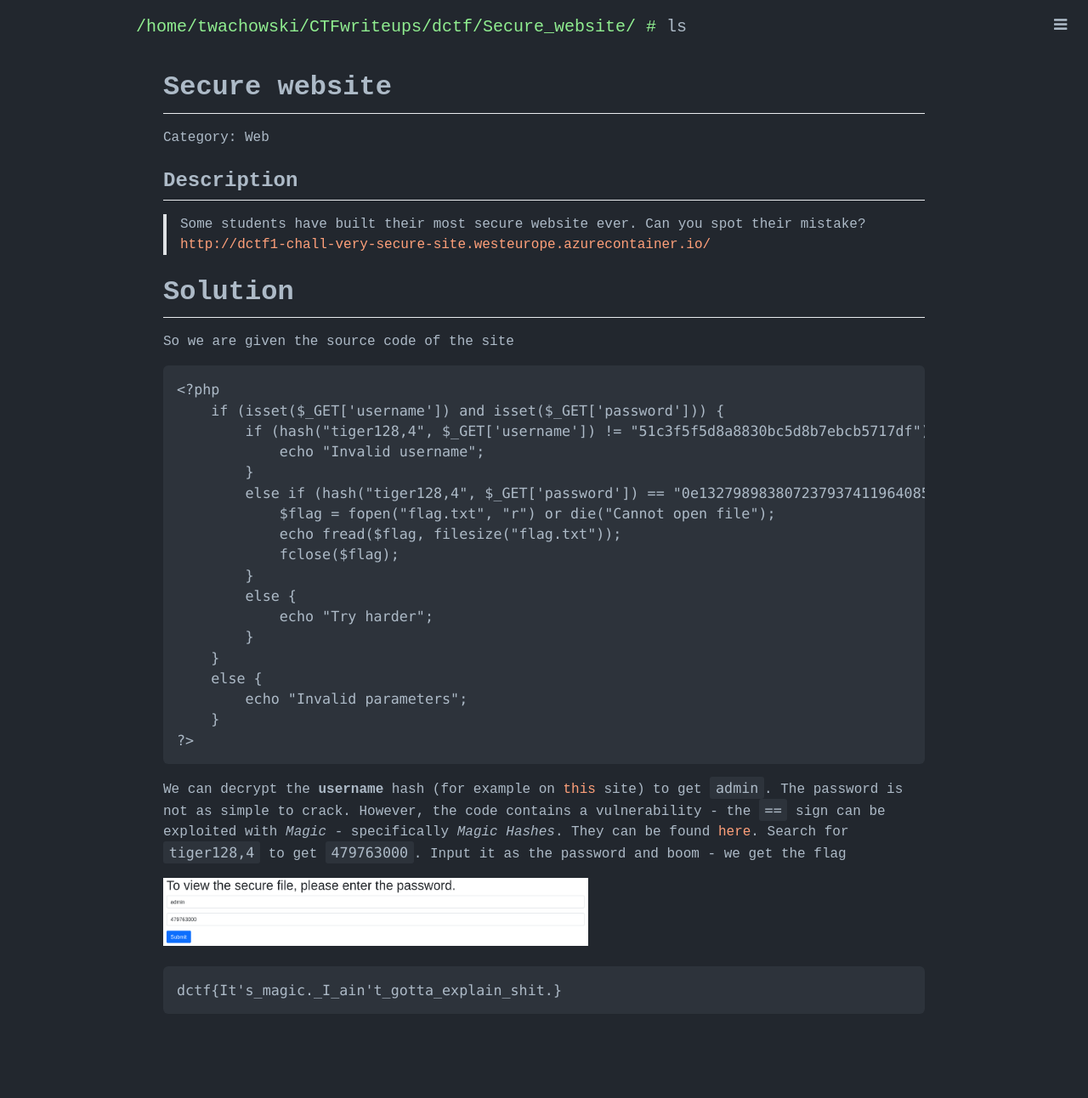
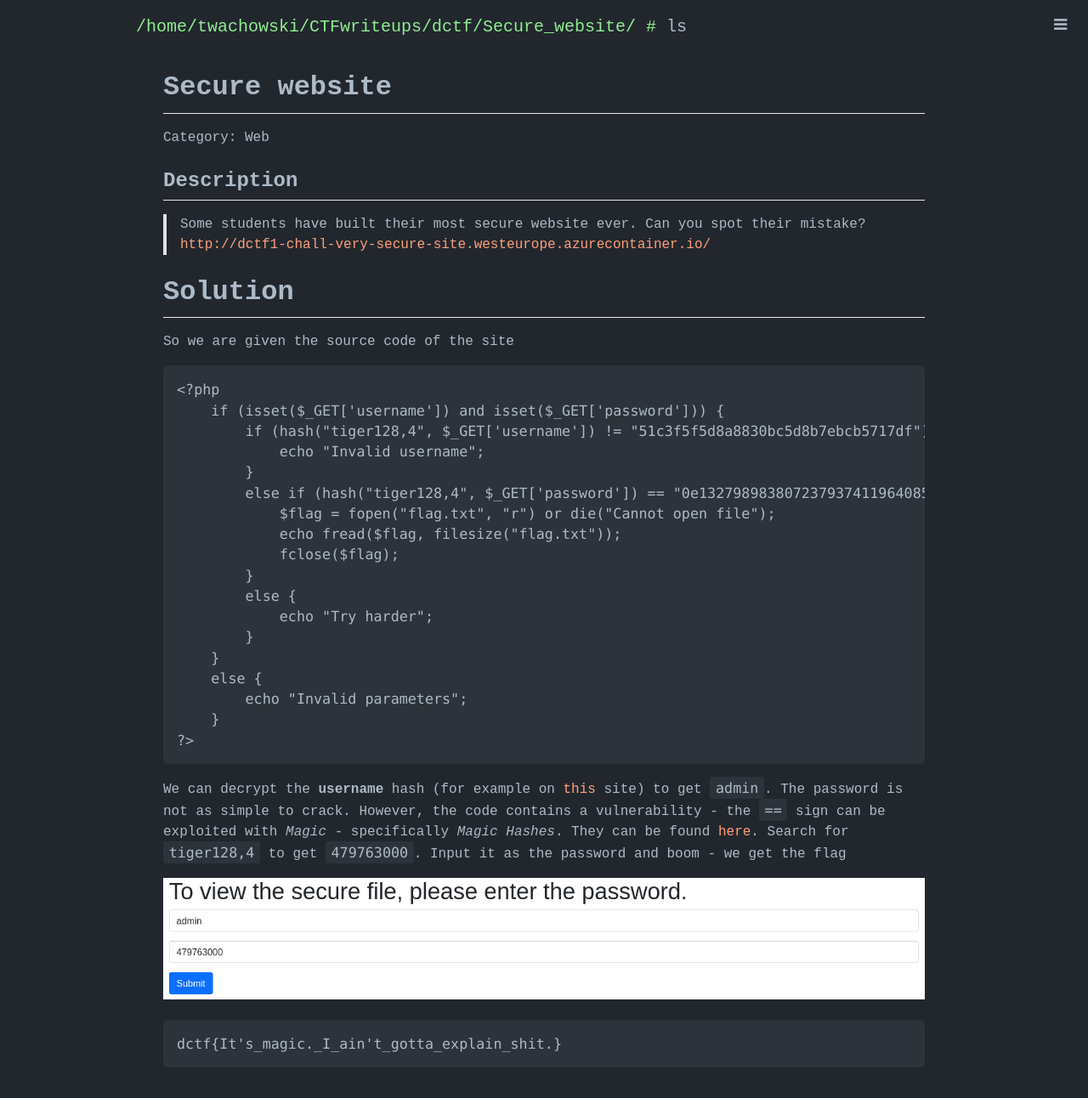
Before and after one commit to tadeuszwachowski/CTFwriteups, a Jekyll site: the page built from _dCTF/Secure_website.md, in a window 1280 px wide. Shown: the whole page at 85% size. Built offline with Jekyll 4.4.1, drawn with Linux system fonts in a browser that asks for light colours; Markdown is read by kramdown in place of the engine named in the settings; before the commit the page ends 1229 px from its top, so only the background shows below that.

Commit message:
Add "Secure_website.md"

````diff
--- a/_dCTF/Secure_website.md
+++ b/_dCTF/Secure_website.md
@@ -36,7 +36,7 @@ So we are given the source code of the site
 
 We can decrypt the **username** hash (for example on [this](http://hashmash.info) site) to get `admin`. The password is not as simple to crack. However, the code contains a vulnerability - the `==` sign can be exploited with *Magic* - specifically *Magic Hashes*. They can be found [here](https://www.whitehatsec.com/blog/magic-hashes/). Search for `tiger128,4` to get `479763000`. Input it as the password and boom - we get the flag
 
-<img src="{{site.baseurl}}/assets/secure_website_magichash.png" width="500vw">
+![Login page]({{site.baseurl}}/assets/secure_website_magichash.png)
 
 ```
 dctf{It's_magic._I_ain't_gotta_explain_shit.}
````
